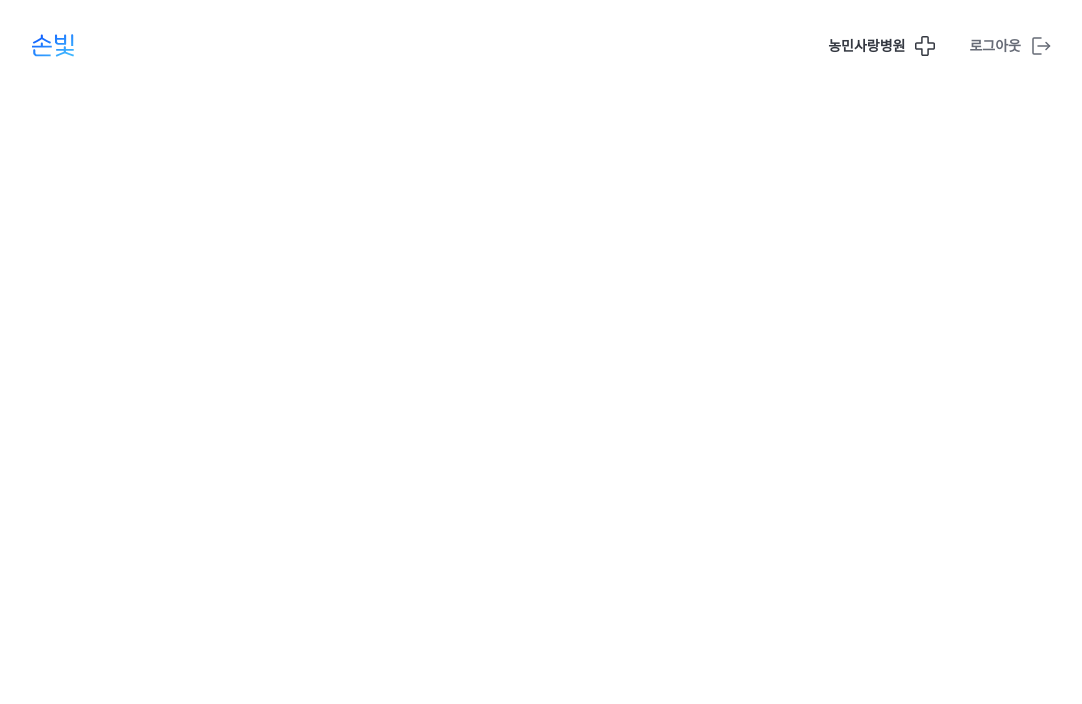
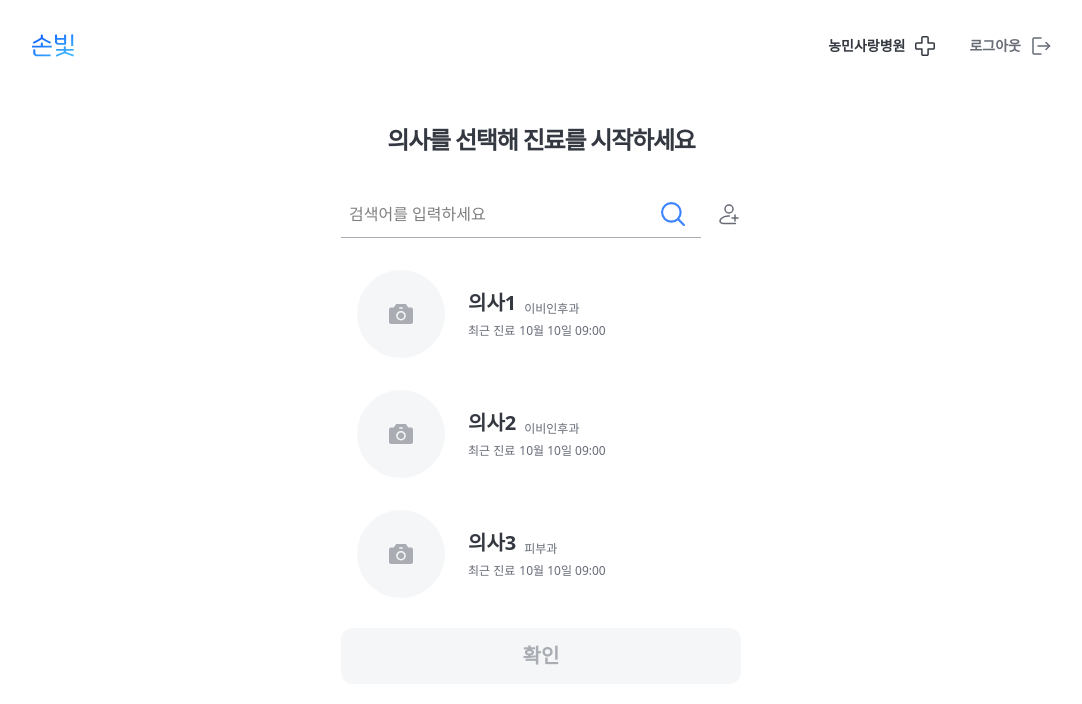
Before and after one commit to Likelion-B2A4/Frontend, a React (Vite) app: page /select-doctor in a window 1280 px wide. Shown: the top 704 px of the page, without its empty margins (99-1181 px from the left). Built offline with nearby package versions, Linux system fonts and the light colour scheme.

Commit message:
#33 [UI] 의사 선택 컴포넌트 구현

```diff
--- /dev/null
+++ b/src/components/Doctor/DoctorList.tsx
@@ -0,0 +1,132 @@
+import searchImg from "../../assets/doctor/search.svg";
+import addImg from "../../assets/doctor/add_doctor.svg";
+import { useState } from "react";
+
+export interface mockData {
+    doctorId: number;
+    name: string;
+    specialty: string;
+}
+
+const DoctorList = () => {
+    const [name, setName] = useState("");
+    const [selectDocId, setSelectDocId] = useState<number | null>(null);
+
+    const data = [
+        {
+            "doctorId": 1,
+            "name": "의사1",
+            "specialty" : "이비인후과"
+        },
+        {
+            "doctorId": 2,
+            "name": "의사2",
+            "specialty" : "이비인후과"
+        },
+        {
+            "doctorId": 3,
+            "name": "의사3",
+            "specialty" : "피부과"
+        },
+        {
+            "doctorId": 4,
+            "name": "의사4",
+            "specialty" : "내과"
+        },
+
+    ];
+
+    const onChangeInput = (e: React.ChangeEvent<HTMLInputElement>) => {
+        setName(e.target.value)
+        console.log(name);
+    }
+
+    const handleInput = (e: React.MouseEvent<HTMLImageElement>) => {
+        console.log(name, "클릭")
+    }
+
+    const onClickList = (id: number) => {
+        setSelectDocId(id);
+    }
+
+    const isButtonActive = selectDocId !== null;
+
+    return (
+        <div className="w-[400px] mx-auto flex flex-col gap-8 justify-center items-center">
+            <div className="text-[24px] font-semibold text-[#343841] tracking-tighter">
+                의사를 선택해 진료를 시작하세요
+            </div>
+
+            <div className="flex flex-col w-full gap-4">
+                <div className="flex flex-row justify-between gap-4">
+                    <div className="flex flex-row items-center relative">
+                        <input
+                            type="text"
+                            placeholder="검색어를 입력하세요"
+                            onChange={onChangeInput}
+                            value={name}
+                            className="w-[360px] h-12 pl-2 border border-b-[#A9ACB2] border-x-0 border-t-0"
+                        />
+                        <img
+                            src={searchImg}
+                            alt="search"
+                            onClick={handleInput}
+                            className="w-6 h-6 absolute right-4 cursor-pointer"/>
+                    </div>
+                    <div className="flex justify-center items-center">
+                        <img src={addImg} alt="add_doctor" className="cursor-pointer" />
+                    </div>
+                </div>
+
+                <div className="flex flex-col gap-6">
+                    {data.length === 0 ? (
+                        <div className="flex flex-col h-[350px] justify-center items-center">
+                            <p className="text-[16px] text-[#666B76]">의사를 추가해주세요.</p>
+                        </div>
+                    ) : (
+                    <div className="flex flex-col h-[350px] overflow-y-scroll">
+                        {data.map((doctor) => {
+                            const isCurrentDoctorSelected = doctor.doctorId === selectDocId;
+                            return (
+                            <div key={doctor.doctorId} onClick={() => onClickList(doctor.doctorId)} className={`w-full h-[120px] p-4 hover:bg-[#F4F6F8] ${isCurrentDoctorSelected ? 'bg-[#F4F6F8]' : ''}`}>
+                                <div className="flex flex-row gap-[23px] items-center">
+                                    <div className="w-22 h-22 rounded-full bg-[#F4F6F8] flex flex-col items-center content-center justify-center">
+                                        <img src="/camera.svg" alt="카메라 아이콘" className="w-6" />
+                                    </div>
+
+                                    <div className="flex flex-col justify-center h-fit gap-1">
+                                        <div className="flex flex-row items-end gap-2">
+                                            <div className="text-[#343841] font-semibold text-[20px]">{doctor.name}</div>
+                                            <div className="text-[#666B76] text-[12px] font-medium ">{doctor.specialty}</div>
+                                        </div>
+
+                                        <div className="flex flex-row gap-1 text-[#666B76] text-[12px] font-medium">
+                                            <p>최근 진료</p>
+                                            <p>10월 10일 09:00</p>
+                                        </div>
+                                    </div>
+                                </div>
+                            </div>
+                            )
+                        })}
+                    </div>
+                    )}
+
+                    <div>
+                        <button
+                            className={`w-full h-14 rounded-xl text-[20px] font-semibold
+                            ${isButtonActive ? 'bg-[#3D84FF] text-white' : 'bg-[#F4F6F8] text-[#A9ACB2]'}`}
+
+                        >
+                            확인
+                        </button>
+                    </div>
+                </div>
+
+
+            </div>
+        </div>
+    )
+}
+
+export default DoctorList;
--- a/src/pages/SelectDoctor.tsx
+++ b/src/pages/SelectDoctor.tsx
@@ -1,10 +1,14 @@
 import WebTopbar from "../layouts/WebTopbar";
 import hospitalImg from "../assets/webTopbar/hospital-plus.svg";
+import DoctorList from "../components/Doctor/DoctorList";
 
 const SelectDoctor = () => {
     return (
         <div>
             <WebTopbar text="농민사랑병원" text_img={hospitalImg}/>
+            <div className="flex justify-center items-center mt-[122px]">
+                <DoctorList />
+            </div>
         </div>
     )
 }
```
Also changed, not shown: src/assets/doctor/add_doctor.svg (added), src/assets/doctor/search.svg (added).
